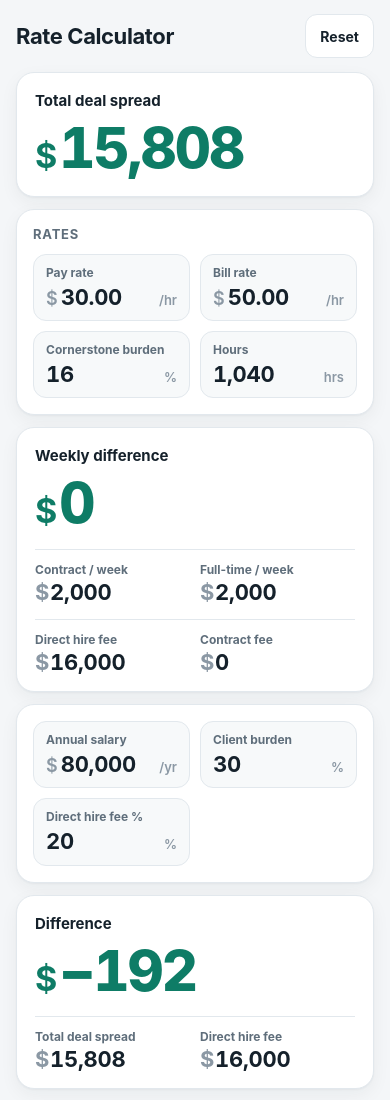
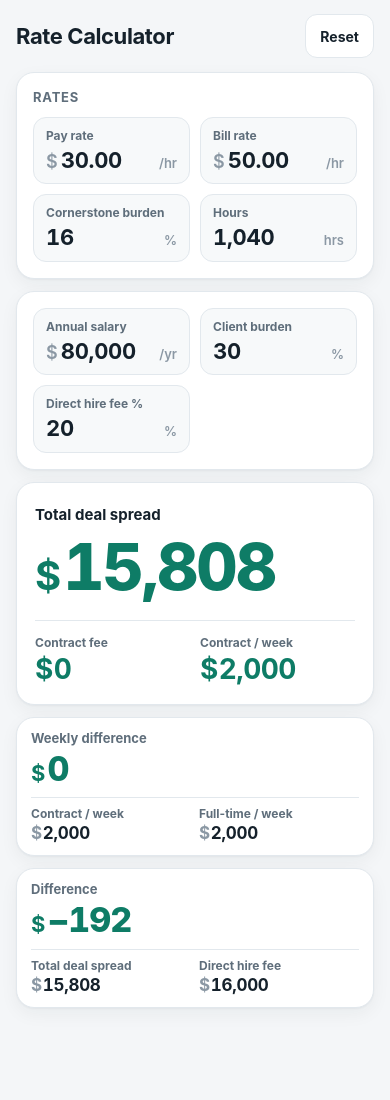
Before and after one commit to clintdonohue/Deal-calculator, a plain HTML site: page combined/index.html in a window 390 px wide. After the commit the page ends 1048 px from the top, so only its background shows below. Drawn offline with Linux system fonts and the light colour scheme.

Commit message:
Reorganize the combined calculator for a contract-first read. (#14)
Group contract and hire inputs, make total spread the primary card with contract fee and weekly contract cost, and shrink the two comparison cards. Bump the service worker cache so installed phones load the layout.

Co-authored-by: Cursor Agent <cursoragent@cursor.com>
Co-authored-by: clintdonohue <clintdonohue@users.noreply.github.com>

```diff
--- a/combined/index.html
+++ b/combined/index.html
@@ -53,6 +53,19 @@ h1{margin:0;font-size:22px;line-height:1.2;letter-spacing:-.4px;font-weight:750}
 .money{display:flex;align-items:baseline;margin-top:8px;color:var(--accent);font-weight:800;font-variant-numeric:tabular-nums;line-height:1.1;white-space:nowrap;overflow:hidden}
 .money .cur{font-size:34px;font-weight:750;margin-right:2px}
 .amt{font-size:56px;letter-spacing:-2px}
+.lead{padding:22px 18px 18px}
+.lead .money .cur{font-size:40px}
+.lead .amt{font-size:64px}
+.lead .pair{margin-top:18px;padding-top:14px}
+.lead .pair .val{font-size:28px;font-weight:800;color:var(--accent);letter-spacing:-.6px}
+.lead .pair .val span{color:var(--accent);font-weight:750}
+.quiet{padding:12px 14px 12px}
+.quiet .hero-label{font-size:13px;font-weight:650;color:var(--sub)}
+.quiet .money{margin-top:4px}
+.quiet .money .cur{font-size:22px;font-weight:700}
+.quiet .sum{font-size:34px;font-weight:800;letter-spacing:-1px}
+.quiet .pair{margin-top:10px;padding-top:8px;gap:8px}
+.quiet .pair .val{font-size:17px}
 .pair{display:grid;grid-template-columns:minmax(0,1fr) minmax(0,1fr);gap:10px;margin-top:14px;padding-top:12px;border-top:1px solid var(--line)}
 .pair .lbl{font-size:12px;font-weight:650;color:var(--sub);margin-bottom:2px}
 .pair .val{font-size:22px;font-weight:750;letter-spacing:-.3px;font-variant-numeric:tabular-nums;color:var(--ink);white-space:nowrap;overflow:hidden}
@@ -80,11 +93,6 @@ h1{margin:0;font-size:22px;line-height:1.2;letter-spacing:-.4px;font-weight:750}
     </div>
   </header>
 
-  <section class="card hero" aria-label="Total deal spread">
-    <div class="hero-label">Total deal spread</div>
-    <div class="money" aria-live="polite"><span class="cur" aria-hidden="true">$</span><span class="amt" id="total"></span></div>
-  </section>
-
   <section class="card" aria-label="Rates">
     <div class="card-title">Rates</div>
     <div class="fields">
@@ -95,20 +103,7 @@ h1{margin:0;font-size:22px;line-height:1.2;letter-spacing:-.4px;font-weight:750}
     </div>
   </section>
 
-  <section class="card hero" aria-label="Weekly cost">
-    <div class="hero-label">Weekly difference</div>
-    <div class="money" aria-live="polite"><span class="cur" aria-hidden="true">$</span><span class="amt" id="diff"></span></div>
-    <div class="pair">
-      <div><div class="lbl">Contract / week</div><div class="val"><span aria-hidden="true">$</span><b id="contract"></b></div></div>
-      <div><div class="lbl">Full-time / week</div><div class="val"><span aria-hidden="true">$</span><b id="fulltime"></b></div></div>
-    </div>
-    <div class="pair">
-      <div><div class="lbl">Direct hire fee</div><div class="val"><span aria-hidden="true">$</span><b id="directHire"></b></div></div>
-      <div><div class="lbl">Contract fee</div><div class="val"><span aria-hidden="true">$</span><b id="contractFee"></b></div></div>
-    </div>
-  </section>
-
-  <section class="card" aria-label="Weekly inputs">
+  <section class="card" aria-label="Hire inputs">
     <div class="fields">
       <label class="field"><span class="lbl">Annual salary</span><span class="entry"><span class="pre">$</span><input id="salary" data-k="salary" type="text" inputmode="decimal" autocomplete="off"><span class="suf">/yr</span></span></label>
       <label class="field"><span class="lbl">Client burden</span><span class="entry"><input id="clientBurden" data-k="clientBurden" type="text" inputmode="decimal" autocomplete="off"><span class="suf">%</span></span></label>
@@ -116,12 +111,30 @@ h1{margin:0;font-size:22px;line-height:1.2;letter-spacing:-.4px;font-weight:750}
     </div>
   </section>
 
-  <section class="card hero" aria-label="Spread versus direct hire fee">
+  <section class="card hero lead" aria-label="Total deal spread">
+    <div class="hero-label">Total deal spread</div>
+    <div class="money" aria-live="polite"><span class="cur" aria-hidden="true">$</span><span class="amt" id="total"></span></div>
+    <div class="pair">
+      <div><div class="lbl">Contract fee</div><div class="val"><span aria-hidden="true">$</span><b id="contractFee"></b></div></div>
+      <div><div class="lbl">Contract / week</div><div class="val"><span aria-hidden="true">$</span><b id="leadContract"></b></div></div>
+    </div>
+  </section>
+
+  <section class="card hero quiet" aria-label="Weekly cost">
+    <div class="hero-label">Weekly difference</div>
+    <div class="money" aria-live="polite"><span class="cur" aria-hidden="true">$</span><span class="sum" id="diff"></span></div>
+    <div class="pair">
+      <div><div class="lbl">Contract / week</div><div class="val"><span aria-hidden="true">$</span><b id="contract"></b></div></div>
+      <div><div class="lbl">Full-time / week</div><div class="val"><span aria-hidden="true">$</span><b id="fulltime"></b></div></div>
+    </div>
+  </section>
+
+  <section class="card hero quiet" aria-label="Spread versus direct hire fee">
     <div class="hero-label">Difference</div>
-    <div class="money" aria-live="polite"><span class="cur" aria-hidden="true">$</span><span class="amt" id="vsDiff"></span></div>
+    <div class="money" aria-live="polite"><span class="cur" aria-hidden="true">$</span><span class="sum" id="vsDiff"></span></div>
     <div class="pair">
       <div><div class="lbl">Total deal spread</div><div class="val"><span aria-hidden="true">$</span><b id="vsSpread"></b></div></div>
-      <div><div class="lbl">Direct hire fee</div><div class="val"><span aria-hidden="true">$</span><b id="vsHire"></b></div></div>
+      <div><div class="lbl">Direct hire fee</div><div class="val"><span aria-hidden="true">$</span><b id="directHire"></b></div></div>
     </div>
   </section>
 </main>
@@ -168,11 +181,9 @@ h1{margin:0;font-size:22px;line-height:1.2;letter-spacing:-.4px;font-weight:750}
   }
 
   function fitAmounts(){
-    Array.prototype.forEach.call(document.querySelectorAll('.amt'), function(el){
-      var len = el.textContent.length;
-      var avail = el.parentNode.clientWidth - 30;
-      el.style.fontSize = Math.max(30, Math.min(56, avail / (Math.max(len,4) * 0.62))).toFixed(1) + 'px';
-    });
+    var el = $('total'), len = el.textContent.length;
+    var avail = el.parentNode.clientWidth - 40;
+    el.style.fontSize = Math.max(36, Math.min(64, avail / (Math.max(len,4) * 0.62))).toFixed(1) + 'px';
   }
 
   function render(active){
@@ -180,12 +191,12 @@ h1{margin:0;font-size:22px;line-height:1.2;letter-spacing:-.4px;font-weight:750}
     $('total').textContent = dollars(total());
     $('diff').textContent = dollars(difference());
     $('contract').textContent = dollars(contract());
+    $('leadContract').textContent = dollars(contract());
     $('fulltime').textContent = dollars(fulltime());
     $('directHire').textContent = dollars(directHire());
     $('contractFee').textContent = dollars(contractFee());
     $('vsDiff').textContent = dollars(spreadVsHire());
     $('vsSpread').textContent = dollars(total());
-    $('vsHire').textContent = dollars(directHire());
     fitAmounts();
   }
 
--- a/combined/sw.js
+++ b/combined/sw.js
@@ -1,4 +1,4 @@
-var CACHE = 'rate-calculator-v7';
+var CACHE = 'rate-calculator-v8';
 var PRECACHE = ['./', './index.html'];
 
 self.addEventListener('install', function (event) {
```
